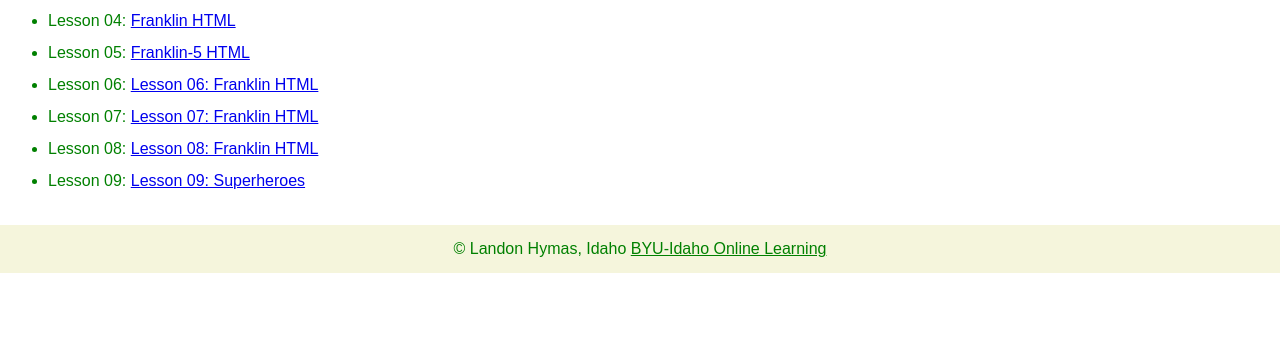
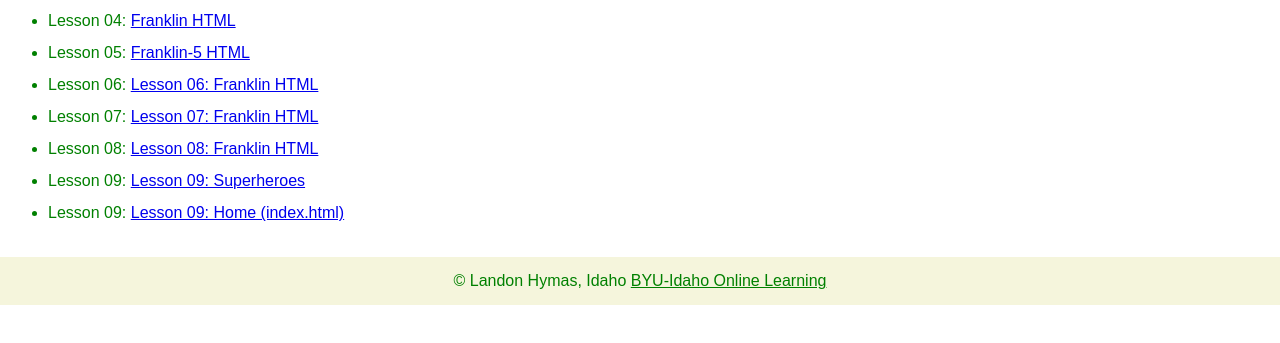
Before and after one commit to hymasl1/cit230.home, a plain HTML site: page index.html in a window 1280 px wide. Shown: the part 209-552 px from the top of the page. Drawn offline with Linux system fonts and the light colour scheme.

Commit message:
06/23/2018

```diff
--- a/index.html
+++ b/index.html
@@ -29,6 +29,7 @@
             <li>Lesson 07: <a href="assignments/lesson-7/franklin-7.html"> Lesson 07: Franklin HTML</a></li>
             <li>Lesson 08: <a href="assignments/lesson-8/franklin-8.html"> Lesson 08: Franklin HTML</a></li>
             <li>Lesson 09: <a href="assignments/lesson-9/superhero.html"> Lesson 09: Superheroes</a></li>
+            <li>Lesson 09: <a href="assignments/lesson-9/index.html"> Lesson 09: Home (index.html)</a></li>
 
         </ul>
     </main>
```
